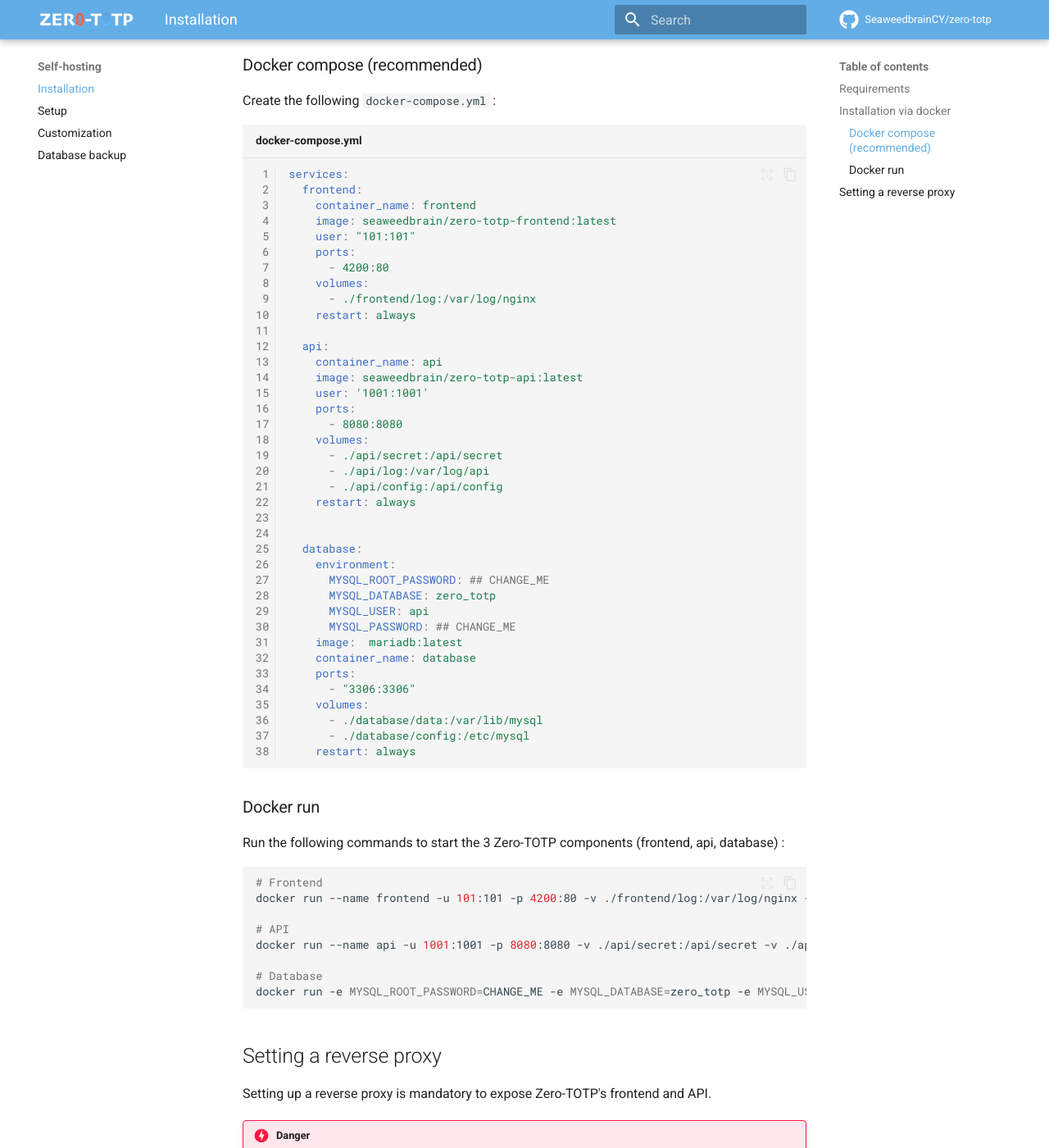
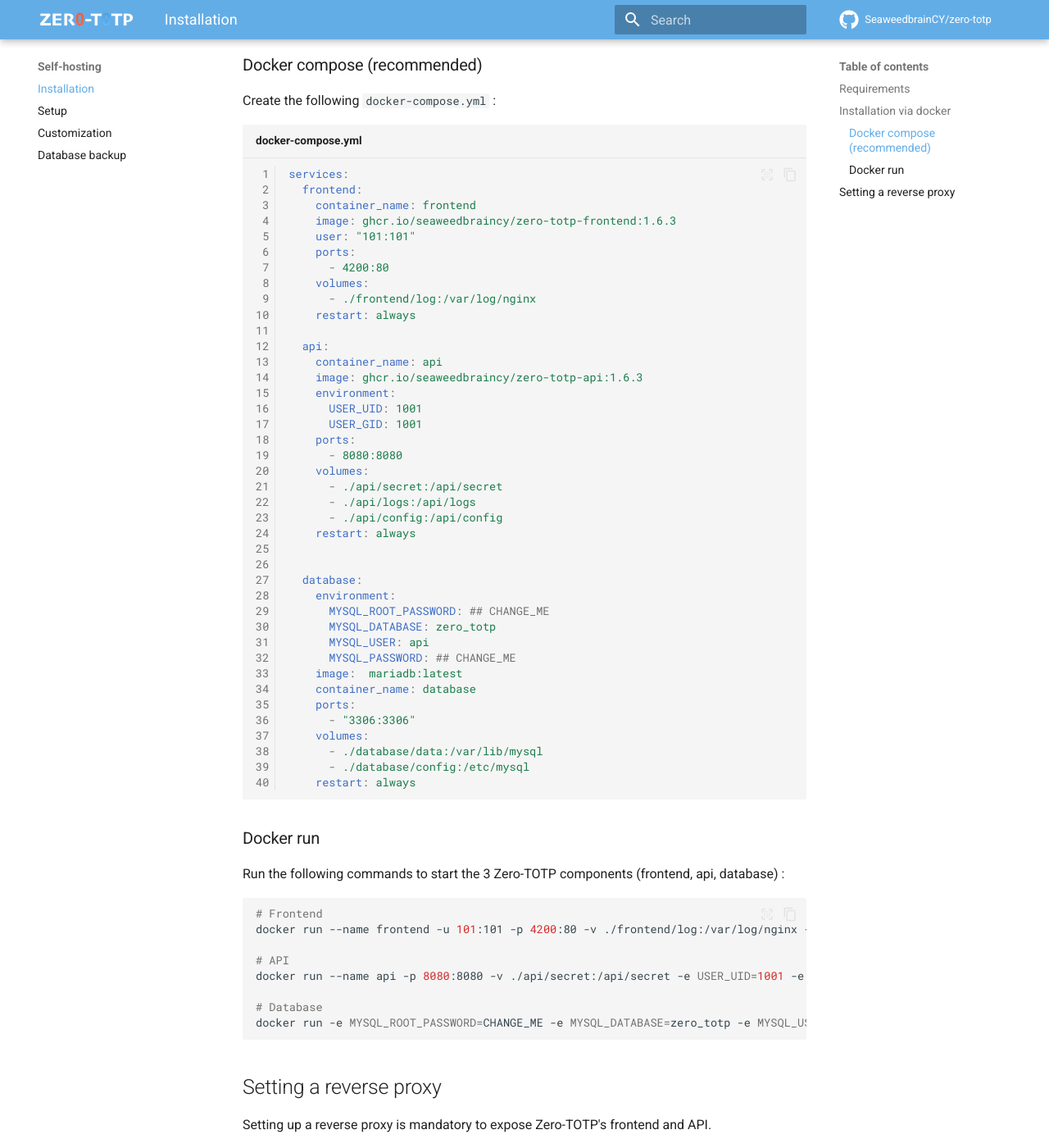
Before and after one commit to SeaweedbrainCY/zero-totp-docs, an MkDocs documentation site: the page built from docs/self_host/install.md, in a window 1280 px wide and 1400 px high, scrolled down 422 px. Shown: the whole window at 82% size. Built offline with MkDocs 1.6.1 and Material for MkDocs 9.7.7, drawn with Linux system fonts in a browser that asks for light colours; plug-ins that fetch from the network failed and are left out; comment, search, counter and statistics services are not loaded; the version menu is left out.

````diff
--- a/docs/self_host/install.md
+++ b/docs/self_host/install.md
@@ -14,7 +14,7 @@ Create the following `docker-compose.yml` :
 services:
   frontend:
     container_name: frontend
-    image: seaweedbrain/zero-totp-frontend:latest
+    image: ghcr.io/seaweedbraincy/zero-totp-frontend:1.6.3
     user: "101:101"
     ports:
       - 4200:80
@@ -24,13 +24,15 @@ services:
 
   api:
     container_name: api
-    image: seaweedbrain/zero-totp-api:latest
-    user: '1001:1001'
+    image: ghcr.io/seaweedbraincy/zero-totp-api:1.6.3
+    environment:
+      USER_UID: 1001
+      USER_GID: 1001
     ports:
       - 8080:8080
     volumes:
       - ./api/secret:/api/secret
-      - ./api/log:/var/log/api
+      - ./api/logs:/api/logs
       - ./api/config:/api/config
     restart: always
 
@@ -56,10 +58,10 @@ services:
 Run the following commands to start the 3 Zero-TOTP components (frontend, api, database) :
 ```bash
 # Frontend
-docker run --name frontend -u 101:101 -p 4200:80 -v ./frontend/log:/var/log/nginx --restart always seaweedbrain/zero-totp-frontend:latest
+docker run --name frontend -u 101:101 -p 4200:80 -v ./frontend/log:/var/log/nginx --restart always ghcr.io/seaweedbraincy/zero-totp-frontend:1.6.3
 
 # API
-docker run --name api -u 1001:1001 -p 8080:8080 -v ./api/secret:/api/secret -v ./api/log:/var/log/api -v ./api/config:/api/config --restart always seaweedbrain/zero-totp-api:latest
+docker run --name api -p 8080:8080 -v ./api/secret:/api/secret -e USER_UID=1001 -e USER_GID=1001 -v ./api/log:/api/logs -v ./api/config:/api/config --restart always ghcr.io/seaweedbraincy/zero-totp-api:1.6.3
 
 # Database
 docker run -e MYSQL_ROOT_PASSWORD=CHANGE_ME -e MYSQL_DATABASE=zero_totp -e MYSQL_USER=api -e MYSQL_PASSWORD=CHANGE_ME --name database -p 3306:3306 -v ./database/data:/var/lib/mysql -v ./database/config:/etc/mysql --restart always mariadb:latest
--- a/mkdocs.yml
+++ b/mkdocs.yml
@@ -1,7 +1,9 @@
 
 site_name: Zero-TOTP Docs
+site_url: https://docs.zero-totp.com/
 theme:
   name: material
+  custom_dir: overrides
   palette:
     primary: custom
 
````
Also changed, not shown: overrides/main.html (added, +8 -0 lines).
